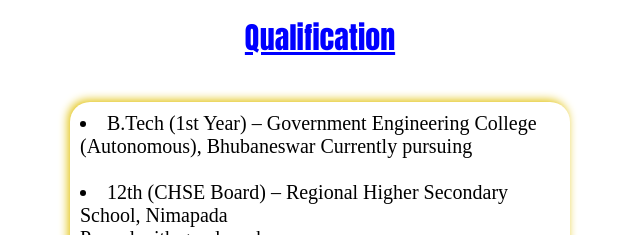
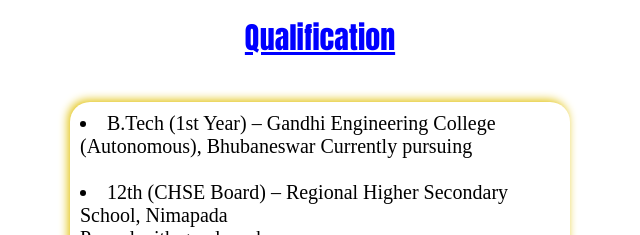
Before and after one commit to Sunil-Pradhan04/My-DETELS, a plain HTML site: page index.html in a window 1280 px wide. Shown: the part 1577-1812 px from the top of the page, 320-960 px from the left. Drawn offline with Linux system fonts and the light colour scheme.

Commit message:
Update index.html

```diff
--- a/index.html
+++ b/index.html
@@ -108,7 +108,7 @@
     <div id="Qualification" class="container" style="justify-content: center; display: inline; height: auto; margin-top: 10px;">
         <div class="qText">
             <div class="TEXT">
-           <li> B.Tech (1st Year) – Government Engineering College (Autonomous), Bhubaneswar
+           <li> B.Tech (1st Year) – Gandhi Engineering College (Autonomous), Bhubaneswar
             Currently pursuing<br><br></li>
 
             <li>12th (CHSE Board) – Regional Higher Secondary School, Nimapada
```
